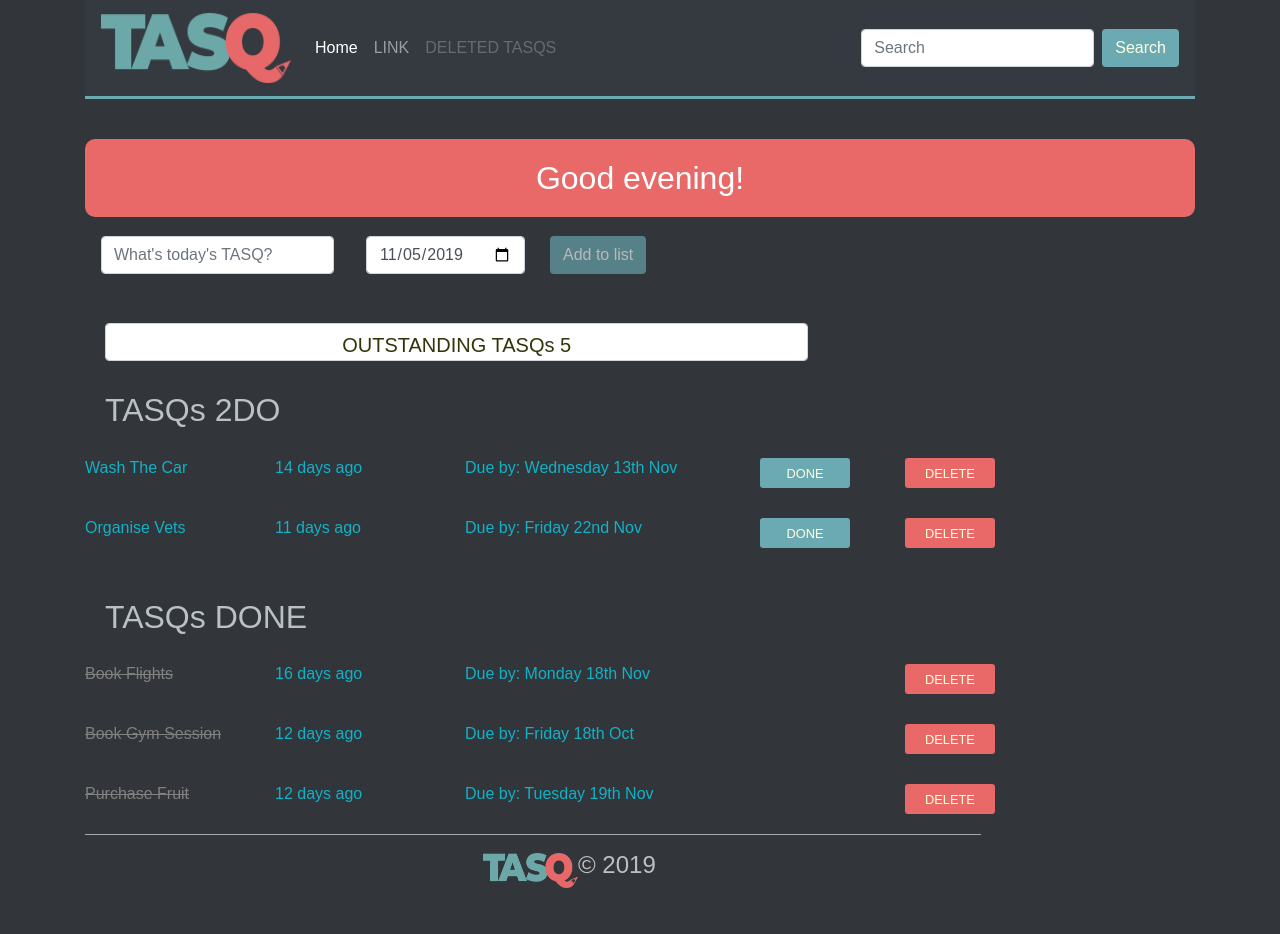
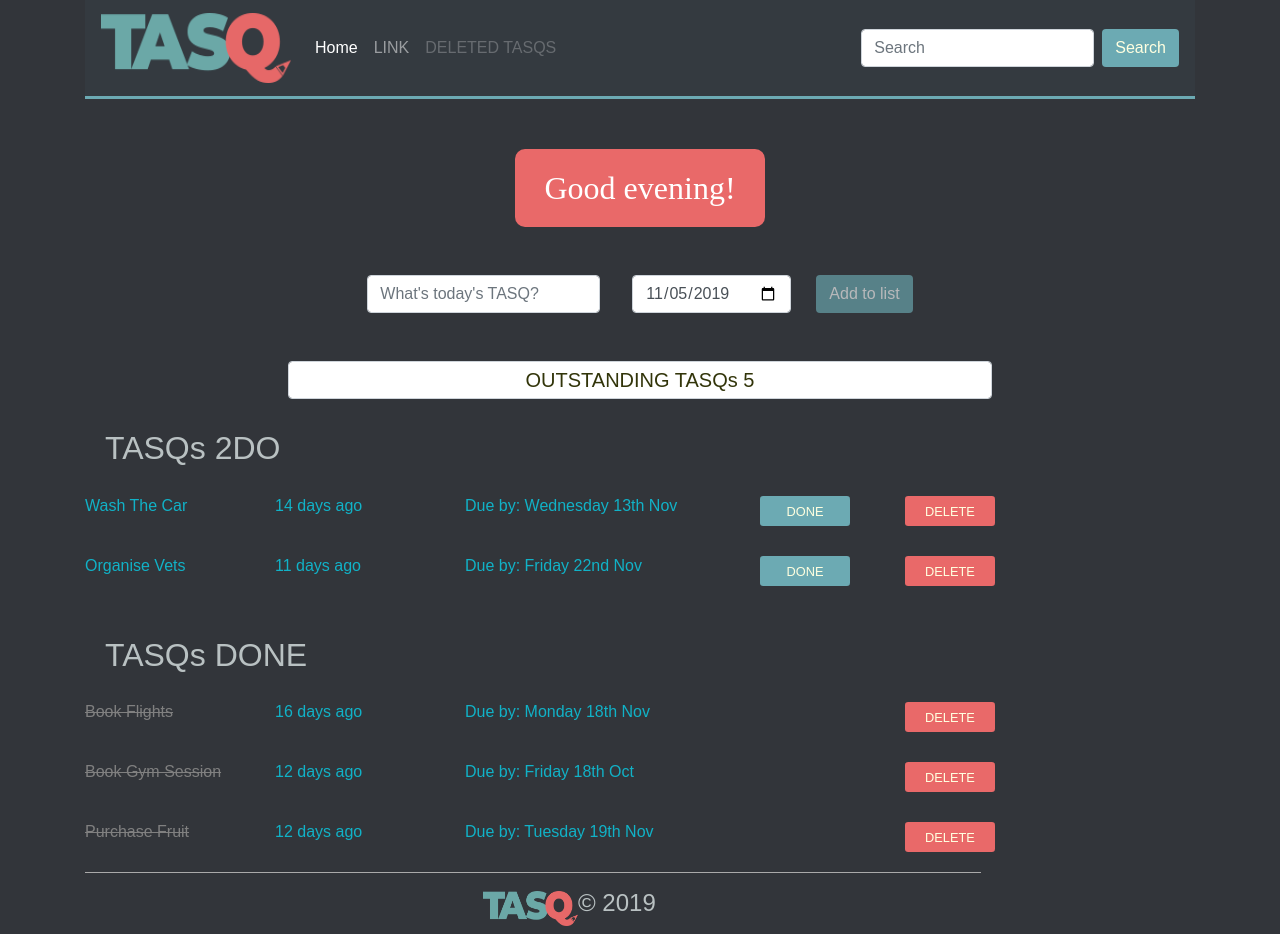
Before and after one commit to somapop/todo_app2_react, a React (Create React App) app: page / in a window 1280 px wide. Before the commit the page ends 896 px from the top, so only its background shows below. Built offline with nearby package versions, Linux system fonts and the light colour scheme; the HTML template or start-up script is replaced by a standard one.

Commit message:
centralised main buttons and resized greet function and other css changes

```diff
--- a/src/components/AddItem.js
+++ b/src/components/AddItem.js
@@ -45,9 +45,9 @@ class AddItem extends React.Component {
     render() {
         // JSX
         return (
-            <form className="form-inline">
+            <form className="form-inline component">
                 <div className="form-group mx-sm-3 mb-2">
-                    <div className="component"></div>
+                    {/* <div className="component"></div> component class now is in the father element to get all child element with the same aling style */}
                     <input
                         type="text"
                         className="form-control"
@@ -63,7 +63,7 @@ class AddItem extends React.Component {
                     <input type="date" className="form-control" onChange={this.handleDateChange} value={this.state.dateSelected} />
 
                     <button className="btn my-primary my-small - btn btn btn - sm" style={styles} onClick={this.handleClick} disabled={this.state.newItemText.length === 0}>
-                         Add to list
+                        Add to list
                  </button>
                 </div>
             </form>
--- a/src/components/Greet.js
+++ b/src/components/Greet.js
@@ -1,4 +1,5 @@
-import React from "react"
+import React from "react";
+import logo from '../images/tasq_logo_6.png';
 
 
 function Greet() {
@@ -14,17 +15,36 @@ function Greet() {
         timeOfDay = "evening"
     }
 
+    //const width = '80%';
     const styles = {
         color: "#FFF",
         backgroundColor: "#E96969",
         textAlign: "center",
+        width: 250,
         padding: 20,
-        borderRadius: 10
+        borderRadius: 10,
+        fontFamily: "Montserrat",
+        color: "white",
+        display: "flex",
+        justifyContent: "center",
+        alignItems: "right",
+        flexFlow: "row wrap",
+        //display: [
+        //'-webkit-box',
+        //'-webkit-flex',
+        //'-ms-flexbox',
+        //'flex'
+        // ],
+
 
     }
 
     return (
-        <h2 style={styles}>Good {timeOfDay}!</h2>
+        <div className="row ToDoRow top-buffer d-flex justify-content-center">
+
+            <h2 style={styles}  >Good {timeOfDay}!</h2>
+        </div>
+
     )
 }
 
--- a/src/components/Item.css
+++ b/src/components/Item.css
@@ -6,6 +6,8 @@ body {
 .component {
     margin-bottom: 30px;
     margin-top: 30px;
+    justify-content: center;
+
 }
 
 .completed {
--- a/src/components/ItemCount.js
+++ b/src/components/ItemCount.js
@@ -6,7 +6,8 @@ const styles = {
     justifyContent: "center",
     alignItems: "center",
     height: 30,
-    margin: 0
+    margin: -3,
+
 
 }
 
@@ -14,23 +15,20 @@ class ItemCount extends React.Component {
     render() {
         return (
             <div className="container">
-                <div className="row ToDoRow top-buffer">
+                {/* I added this new classes from bootstrap d-flex justify-content-center in the next DIV. You can find this in Boostrap documentation serching FLEX */}
+                <div className="row ToDoRow top-buffer d-flex justify-content-center">
                     <div className="col-lg-8 mb-3 mb-sm-0 ">
-                        <div className="input" className="form-control">
-                            <div className="col-8 col-sm-12 text-center align-middle">
 
+                        {/* I added form-control class in the next div */}
+                        <div className=" col-8 col-sm-12 form-control">
+                            <h5 style={styles}>OUTSTANDING TASQs {this.props.count}
+                                {/*<button type="button" className="btn btn-outline-info btn-md align-centre">3</button>*/}
+                            </h5>
+                        </div>
 
-
-
-                                <h5 style={styles}>OUTSTANDING TASQs {this.props.count}
-                                    {/*<button type="button" className="btn btn-outline-info btn-md align-centre">3</button>*/}
-                                </h5>
-                            </div>
-                        </div>
                     </div>
                 </div>
             </div>
-
         );
     }
 }
```
